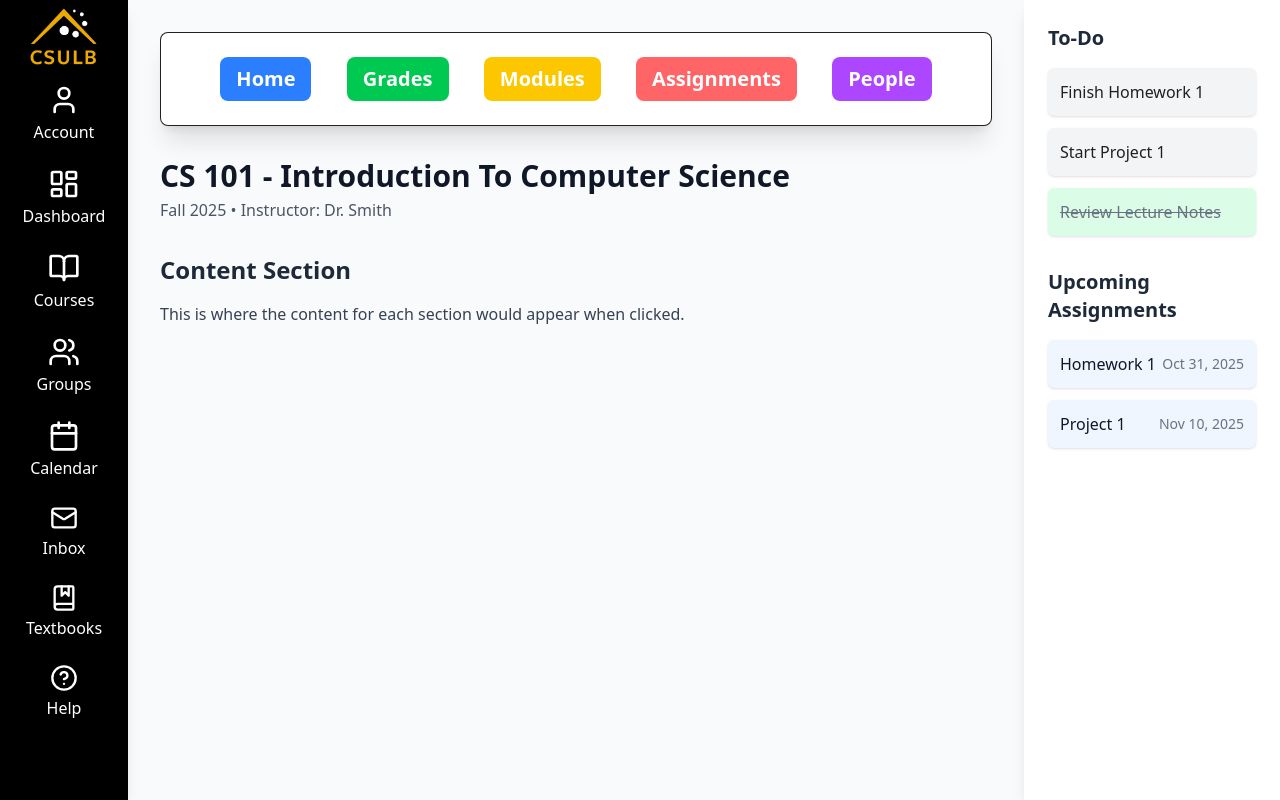
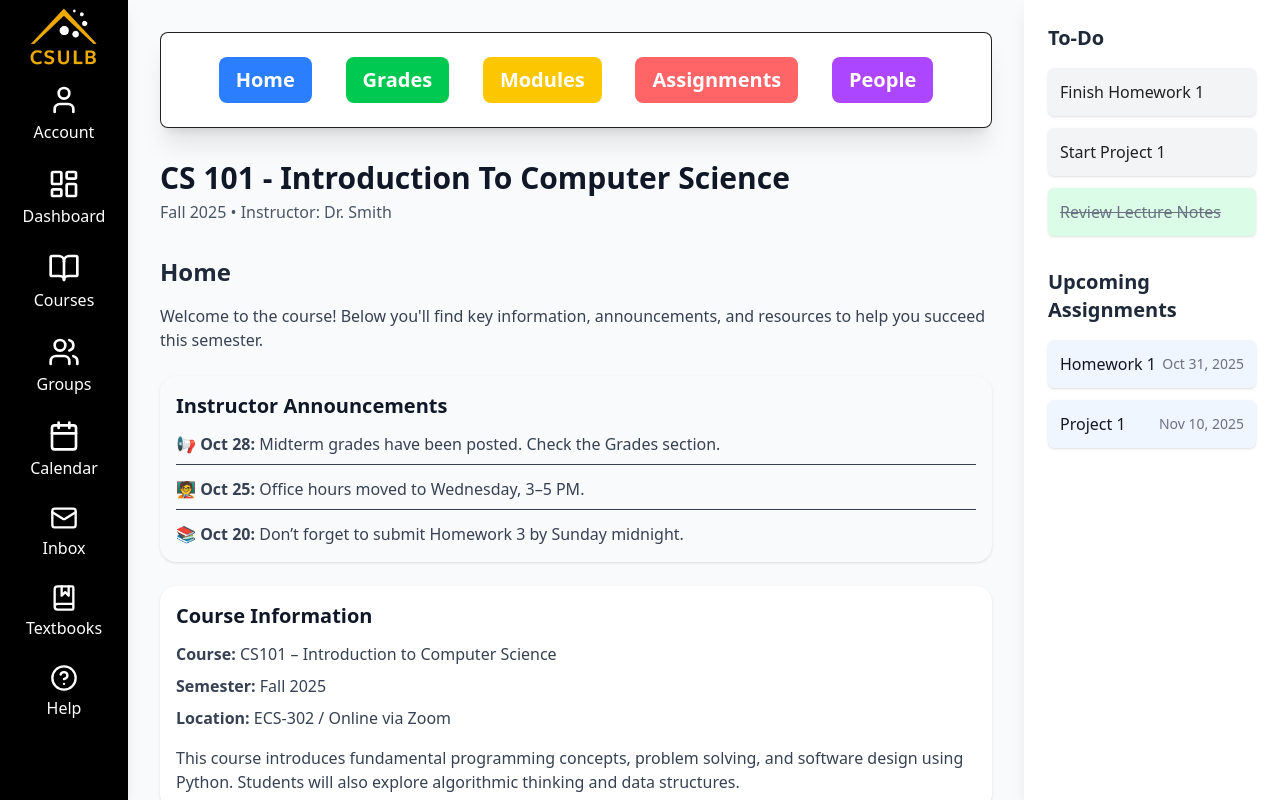
Before and after one commit to lnguyen14123/448-canvas, a React (Vite) app: page /course/1 in a window 1280 px wide. Built offline with nearby package versions, Linux system fonts and the light colour scheme.

Commit message:
upadted course page

```diff
--- a/src/pages/Course.jsx
+++ b/src/pages/Course.jsx
@@ -1,16 +1,15 @@
-import React from "react";
-import { useParams, Link } from "react-router-dom";
+import React, { useState } from "react";
 import Sidebar from "../components/Sidebar";
 
 export default function Course() {
-  const { courseId } = useParams();
+  const courseId = "CS101"; // for simplicity, or use useParams()
 
   const sections = [
-    { name: "Home", color: "bg-blue-500", path: `/courses/${courseId}/home` },
-    { name: "Grades", color: "bg-green-500", path: `/courses/${courseId}/grades` },
-    { name: "Modules", color: "bg-yellow-400", path: `/courses/${courseId}/modules` },
-    { name: "Assignments", color: "bg-red-400", path: `/courses/${courseId}/assignments` },
-    { name: "People", color: "bg-purple-500", path: `/courses/${courseId}/people` },
+    { name: "Home", color: "bg-blue-500" },
+    { name: "Grades", color: "bg-green-500" },
+    { name: "Modules", color: "bg-yellow-400" },
+    { name: "Assignments", color: "bg-red-400" },
+    { name: "People", color: "bg-purple-500" },
   ];
 
   const todos = [
@@ -24,24 +23,36 @@ export default function Course() {
     { id: 2, title: "Project 1", due: "Nov 10, 2025" },
   ];
 
+  const grades = [
+    { id: 1, assignment: "Homework 1", grade: "95%", points:"9.5"},
+    { id: 2, assignment: "Homework 2", grade: "95%", points:"9.5"},
+    { id: 3, assignment: "Homework 3", grade: "95%", points:"9.5"},
+    { id: 4, assignment: "Homework 4", grade: "95%", points:"9.5"},
+    { id: 5, assignment: "Homework 5", grade: "95%", points:"9.5"},
+    { id: 6, assignment: "Project 1", grade: "88%", points:"8.8"},
+    { id: 7, assignment: "Project 2", grade: "88%", points:"8.8"},
+    { id: 8, assignment: "Project 3", grade: "88%", points:"8.8"},
+    { id: 9, assignment: "Project 4", grade: "88%", points:"8.8"},
+  ];
+
+  const [currentSection, setCurrentSection] = useState("Home"); // start on Home
+
   return (
-    <div className="min-h-screen flex bg-gray-50">
-      {/* Left Sidebar */}
+<div className="h-screen flex overflow-hidden bg-gray-50">
       <Sidebar />
 
-      {/* Main Content */}
-      <main className="flex-1 p-8">
+  <main className="flex-1 p-8 overflow-y-auto h-screen">
         {/* Top Navigation Section */}
         <section className="bg-white p-6 rounded-lg shadow-xl border mb-8">
           <nav className="flex justify-evenly">
             {sections.map((section) => (
-      <Link
+              <button
                 key={section.name}
-        to={section.path}
+                onClick={() => setCurrentSection(section.name)}
                 className={`${section.color} text-xl text-white px-4 py-2 rounded-lg font-bold hover:opacity-80 transition`}
               >
                 {section.name}
-      </Link>
+              </button>
             ))}
           </nav>
         </section>
@@ -58,15 +69,142 @@ export default function Course() {
 
         {/* Main content */}
         <section>
-          <h2 className="text-2xl font-semibold mb-4 text-gray-800">Content Section</h2>
-          <p className="text-gray-700">
-            This is where the content for each section would appear when clicked.
+{currentSection === "Home" && (
+  <>
+    <h2 className="text-2xl font-semibold mb-4 text-gray-800">Home</h2>
+    <p className="text-gray-700 mb-6">Welcome to the course! Below you'll find key information, announcements, and resources to help you succeed this semester.</p>
+
+    {/* Instructor Announcements */}
+    <div className="bg-gray-50 p-4 rounded-2xl shadow-sm mb-6">
+      <h3 className="text-xl font-semibold mb-3 text-gray-900">Instructor Announcements</h3>
+      <ul className="space-y-3 text-gray-700">
+        <li className="border-b pb-2">
+          <strong>📢 Oct 28:</strong> Midterm grades have been posted. Check the Grades section.
+        </li>
+        <li className="border-b pb-2">
+          <strong>🧑‍🏫 Oct 25:</strong> Office hours moved to Wednesday, 3–5 PM.
+        </li>
+        <li>
+          <strong>📚 Oct 20:</strong> Don’t forget to submit Homework 3 by Sunday midnight.
+        </li>
+      </ul>
+    </div>
+
+    {/* Course Information */}
+    <div className="bg-white p-4 rounded-2xl shadow-sm mb-6">
+      <h3 className="text-xl font-semibold mb-3 text-gray-900">Course Information</h3>
+      <p className="text-gray-700 mb-2"><strong>Course:</strong> CS101 – Introduction to Computer Science</p>
+      <p className="text-gray-700 mb-2"><strong>Semester:</strong> Fall 2025</p>
+      <p className="text-gray-700 mb-4"><strong>Location:</strong> ECS-302 / Online via Zoom</p>
+      <p className="text-gray-700">This course introduces fundamental programming concepts, problem solving, and software design using Python. Students will also explore algorithmic thinking and data structures.</p>
+    </div>
+
+    {/* Instructor Info */}
+    <div className="bg-gray-50 p-4 rounded-2xl shadow-sm mb-6">
+      <h3 className="text-xl font-semibold mb-3 text-gray-900">Instructor</h3>
+      <p className="text-gray-700"><strong>Dr. Smith</strong></p>
+      <p className="text-gray-700">Email: <a href="mailto:sarah.nguyen@university.edu" className="text-blue-600 hover:underline">smith@university.edu</a></p>
+      <p className="text-gray-700">Office: ECS-512</p>
+      <p className="text-gray-700">Office Hours: Wednesdays 3–5 PM (Zoom link in Announcements)</p>
+    </div>
+
+    {/* Syllabus and Resources */}
+    <div className="bg-white p-4 rounded-2xl shadow-sm">
+      <h3 className="text-xl font-semibold mb-3 text-gray-900">Resources</h3>
+      <ul className="list-disc pl-6 text-gray-700 space-y-2">
+        <li>
+          <a href="#" className="text-blue-600 hover:underline">📄 Course Syllabus</a> — Detailed breakdown of grading, policies, and weekly topics.
+        </li>
+        <li>
+          <a href="#" className="text-blue-600 hover:underline">💬 Discussion Forum</a> — Ask questions and discuss topics with classmates.
+        </li>
+        <li>
+          <a href="#" className="text-blue-600 hover:underline">📅 Course Calendar</a> — View assignment due dates and upcoming exams.
+        </li>
+      </ul>
+    </div>
+  </>
+)}
+
+{currentSection === "Grades" && (
+  <>
+    <h2 className="text-2xl font-semibold mb-4 text-gray-800">Grades</h2>
+
+    {/* Total Grade Summary */}
+    <div className="mb-8 p-5 bg-blue-100 rounded-2xl shadow flex justify-between items-center">
+      <div>
+        <h3 className="text-lg font-semibold text-gray-800">Overall Grade</h3>
+        <p className="text-sm text-gray-600">Weighted total based on all submitted assignments</p>
+      </div>
+      <div className="text-right">
+        <p className="text-3xl font-bold text-blue-800">91%</p>
+        <p className="text-sm text-gray-700">A-</p>
+      </div>
+    </div>
+
+    {/* Assignment Grades List */}
+    <ul className="space-y-4">
+      {grades.map((g) => (
+        <li
+          key={g.id}
+          className="p-5 bg-gray-50 rounded-2xl shadow hover:shadow-md transition"
+        >
+          <div className="flex justify-between items-center mb-2">
+            <div>
+              <p className="font-semibold text-gray-900 text-lg">{g.assignment}</p>
+              <p className="text-sm text-gray-600">Due: {g.dueDate ?? "N/A"}</p>
+            </div>
+            <div className="text-right">
+              <p className="font-semibold text-gray-800">
+                {g.points ?? 9} / {g.total ?? 10} pts
               </p>
+              <p className="text-sm text-gray-600">
+                {Math.round(((g.points ?? 9) / (g.total ?? 10)) * 100)}%
+              </p>
+            </div>
+          </div>
+
+          {/* Progress Bar */}
+          <div className="w-full bg-gray-200 rounded-full h-2">
+            <div
+              className="bg-blue-500 h-2 rounded-full"
+              style={{
+                width: `${((g.points ?? 9) / (g.total ?? 10)) * 100}%`,
+              }}
+            ></div>
+          </div>
+        </li>
+      ))}
+    </ul>
+
+    {/* Notes / Summary Section */}
+    <div className="mt-8 p-4 bg-gray-100 rounded-2xl shadow-sm">
+      <h3 className="font-semibold text-gray-800 mb-2">Grade Breakdown Notes</h3>
+      <p className="text-gray-700 text-sm leading-relaxed">
+        Your total grade is calculated based on weighted categories including
+        homework (30%), projects (40%), and exams (30%). Grades are updated
+        weekly. If you see any discrepancies, please contact your instructor.
+      </p>
+    </div>
+  </>
+)}
+
+          {currentSection === "Modules" && (
+            <p className="text-gray-700">Modules content goes here.</p>
+          )}
+
+          {currentSection === "Assignments" && (
+            <p className="text-gray-700">Assignments content goes here.</p>
+          )}
+
+          {currentSection === "People" && (
+            <p className="text-gray-700">People content goes here.</p>
+          )}
         </section>
       </main>
 
       {/* Right Sidebar */}
-      <aside className="w-[20vw] bg-white p-6 flex-shrink-0 shadow-lg">
+  <aside className="w-[20vw] bg-white p-6 flex-shrink-0 shadow-lg h-screen overflow-y-auto">
         {/* To-Do List */}
         <div className="mb-8">
           <h2 className="text-xl font-semibold mb-4 text-gray-800">To-Do</h2>
```
Lines whose indentation alone changed are shown as unchanged.
